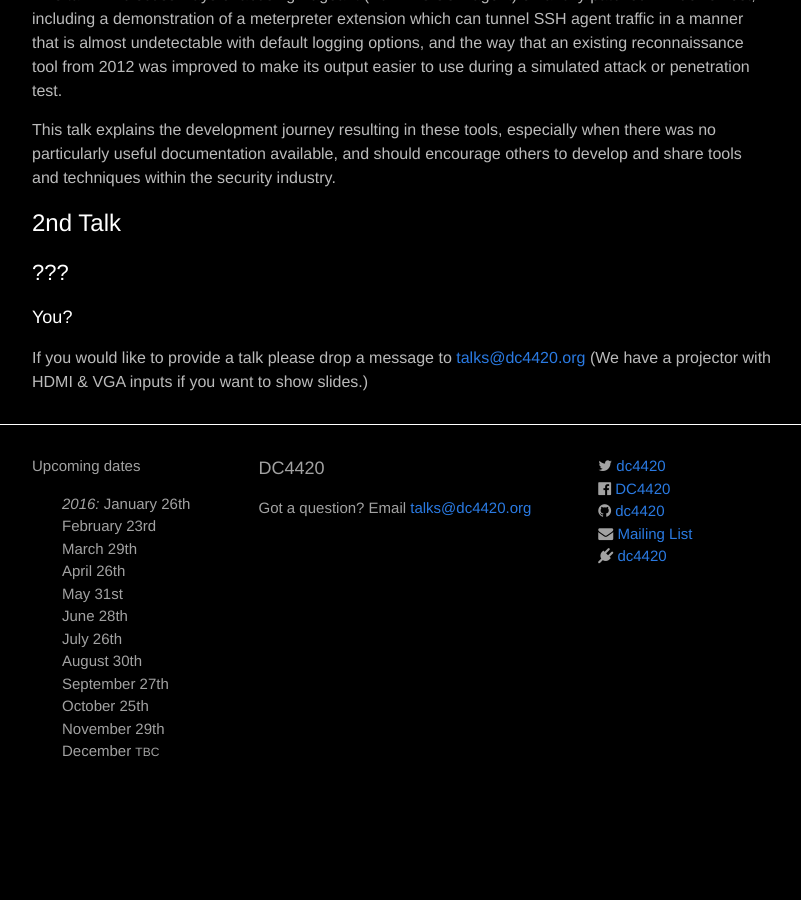
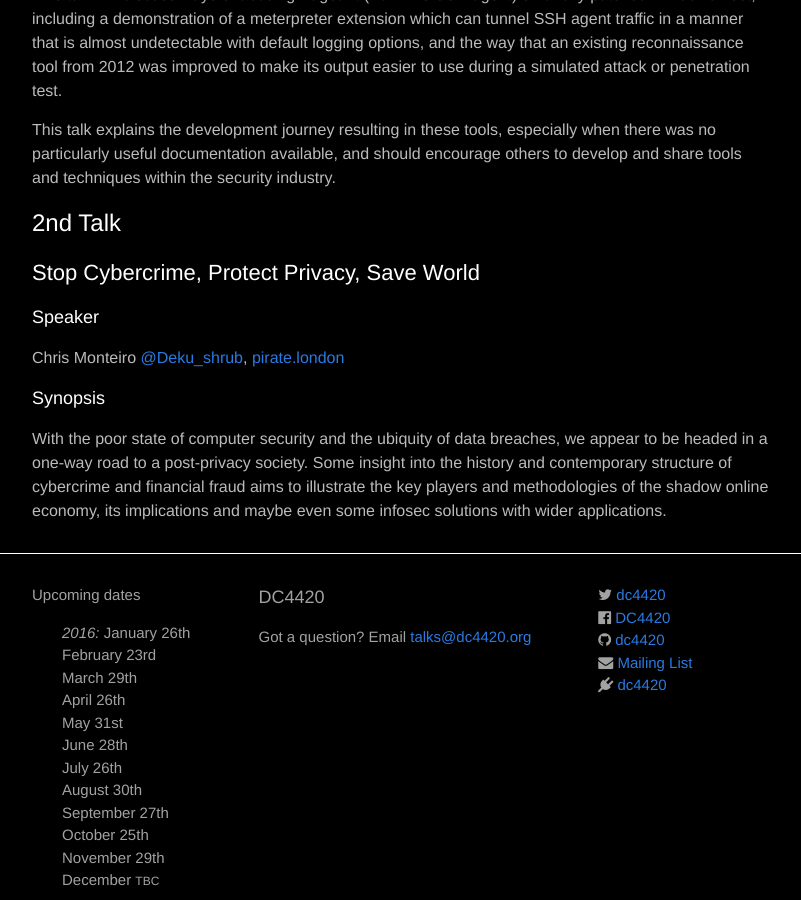
Before and after one commit to dc4420/website, a Jekyll site: the page built from _posts/2016-01-26-talks.markdown, in a window 1280 px wide and 900 px high, scrolled down 511 px. Shown: the whole window, without its empty margins (238-1039 px from the left). Built offline with Jekyll 4.4.1, drawn with Linux system fonts in a browser that asks for light colours; nearby versions of some CDN libraries; before the commit the page ends 1364 px from its top, so only the background shows below that.

Commit message:
Add second talk for 26 January

```diff
--- a/_posts/2016-01-26-talks.markdown
+++ b/_posts/2016-01-26-talks.markdown
@@ -36,8 +36,16 @@
 
 # 2nd Talk
 
-## ???
+## Stop Cybercrime, Protect Privacy, Save World
 
-### You?
+### Speaker
 
-If you would like to provide a talk please drop a message to [{{ site.email }}](mailto:{{ site.email }}) (We have a projector with HDMI & VGA inputs if you want to show slides.)
+Chris Monteiro [@Deku_shrub](https://twitter.com/Deku_shrub), [pirate.london](http://pirate.london)
+
+### Synopsis
+
+With the poor state of computer security and the ubiquity of data breaches,
+we appear to be headed in a one-way road to a post-privacy society. Some insight
+into the history and contemporary structure of cybercrime and financial fraud aims
+to illustrate the key players and methodologies of the shadow online economy, its
+implications and maybe even some infosec solutions with wider applications.
```
